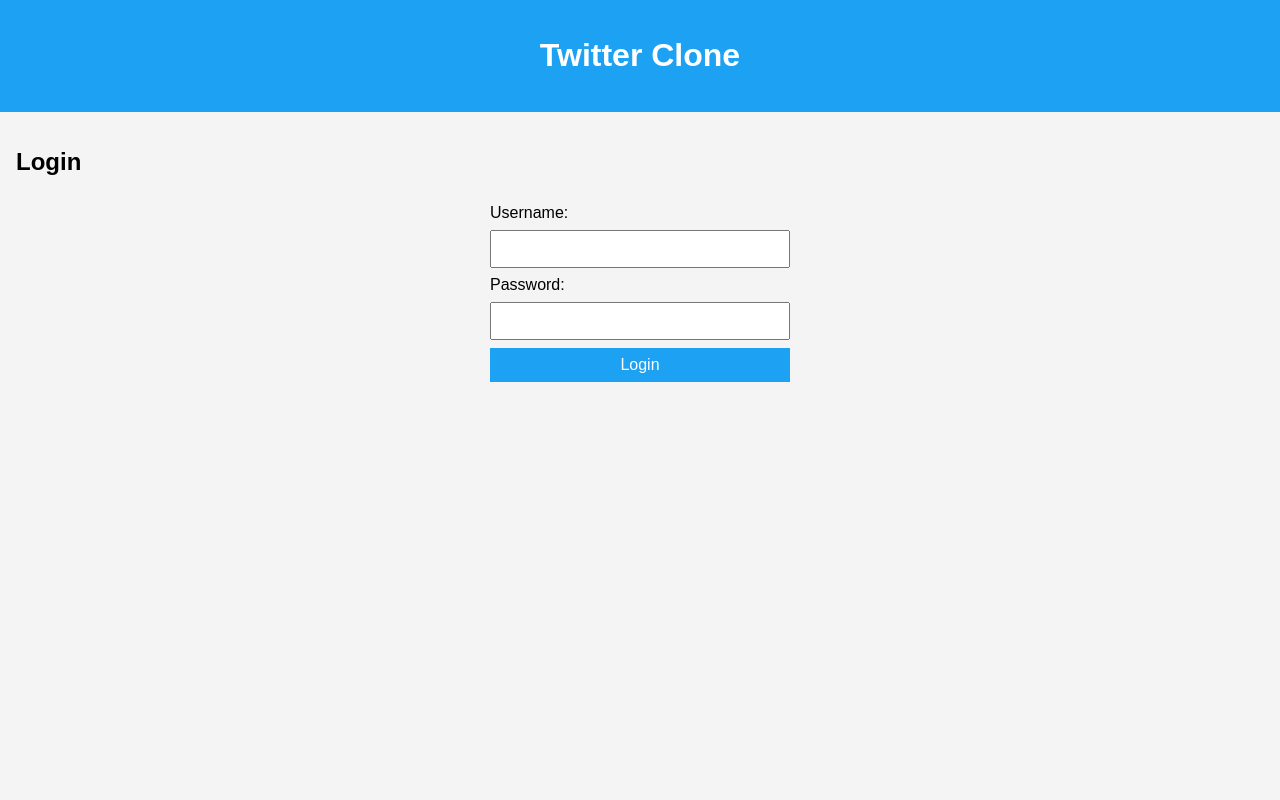
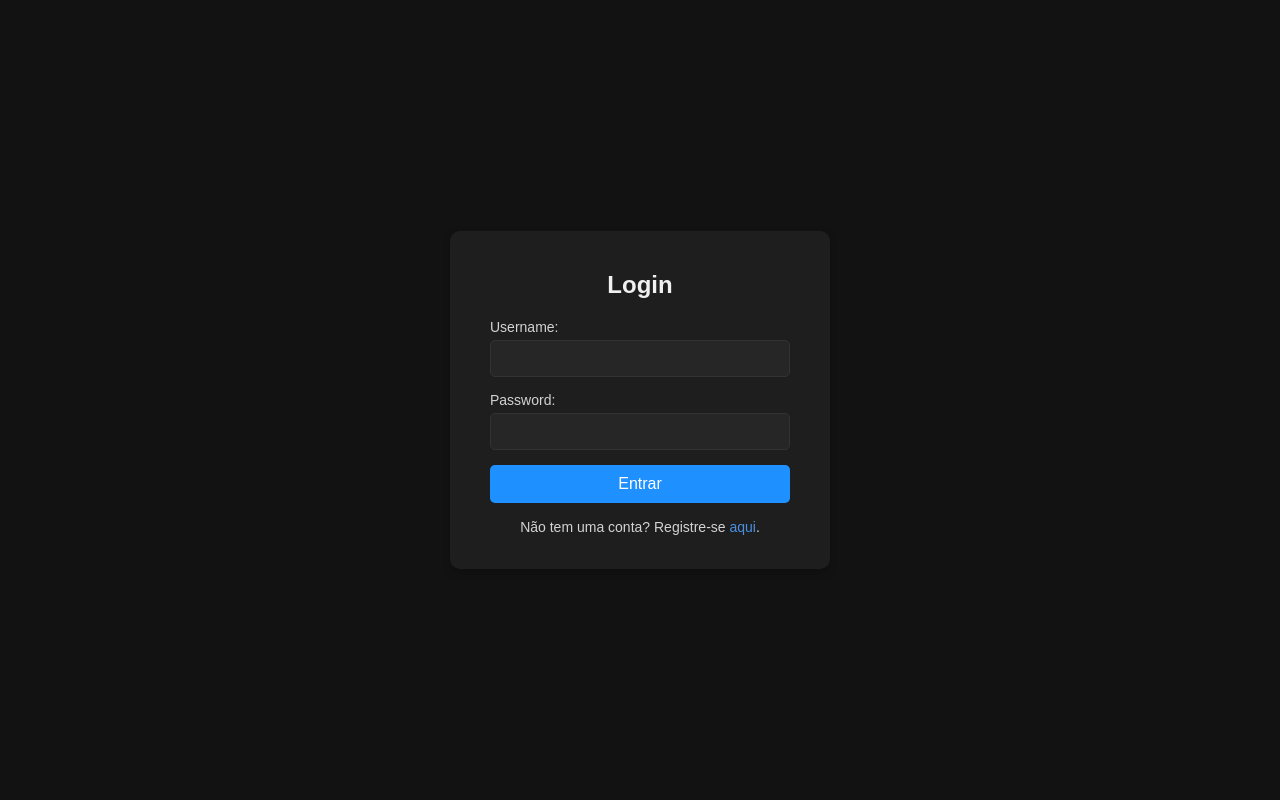
Before and after one commit to BrunoRbt/Twitter, a Django app: page /login/ in a window 1280 px wide. Run offline with Django 5.2, Linux system fonts and the light colour scheme.

Commit message:
frontend registro e login

```diff
--- a/twitter_project/twitter_app/templates/twitter_app/login.html
+++ b/twitter_project/twitter_app/templates/twitter_app/login.html
@@ -1,24 +1,84 @@
-{% extends 'twitter_app/base.html' %}
-{% block title %}Login{% endblock %}
 {% block css %}
 <style>
-    /* Estilos específicos para a página de login */
-    form {
-        max-width: 300px;
-        margin: 0 auto;
+    body {
+        display: flex;
+        justify-content: center;
+        align-items: center;
+        height: 100vh;
+        margin: 0;
+        background-color: #121212;
+        font-family: Arial, sans-serif;
+    }
+    .login-container {
+        background-color: #1e1e1e;
+        padding: 20px 40px;
+        border-radius: 10px;
+        box-shadow: 0 4px 8px rgba(0, 0, 0, 0.2);
+        width: 300px;
+        text-align: center;
+    }
+    .login-container h2 {
+        color: #f0f0f0;
+        margin-bottom: 20px;
+    }
+    .login-container label {
+        color: #d3d3d3;
+        font-size: 14px;
+        display: block;
+        margin-bottom: 5px;
+        text-align: left;
+    }
+    .login-container input[type="text"],
+    .login-container input[type="password"] {
+        width: 100%;
+        padding: 10px;
+        margin-bottom: 15px;
+        border: 1px solid #333;
+        border-radius: 5px;
+        background-color: #262626;
+        color: #fff;
+        outline: none;
+    }
+    .login-container button {
+        width: 100%;
+        padding: 10px;
+        background-color: #1e90ff;
+        border: none;
+        border-radius: 5px;
+        color: #fff;
+        font-size: 16px;
+        cursor: pointer;
+        transition: background-color 0.3s ease;
+    }
+    .login-container button:hover {
+        background-color: #1c7ed6;
+    }
+    .login-container p {
+        color: #d3d3d3;
+        font-size: 14px;
+        margin-top: 15px;
+    }
+    .login-container p a {
+        color: #4a90e2;
+        text-decoration: none;
     }
 </style>
 {% endblock %}
 {% block content %}
+<div class="login-container">
     <h2>Login</h2>
     <form method="post" action="{% url 'login' %}">
         {% csrf_token %}
         <label for="username">Username:</label>
         <input type="text" id="username" name="username" required>
+
         <label for="password">Password:</label>
         <input type="password" id="password" name="password" required>
-    <button type="submit">Login</button>
+
+        <button type="submit">Entrar</button>
     </form>
+    <p>Não tem uma conta? Registre-se <a href="{% url 'register' %}">aqui</a>.</p>
+</div>
 {% endblock %}
 {% block js %}
 <script>
```
Also changed, not shown: twitter_project/twitter_app/templates/twitter_app/register.html (+67 -8 lines). Lines whose indentation alone changed are shown as unchanged.
